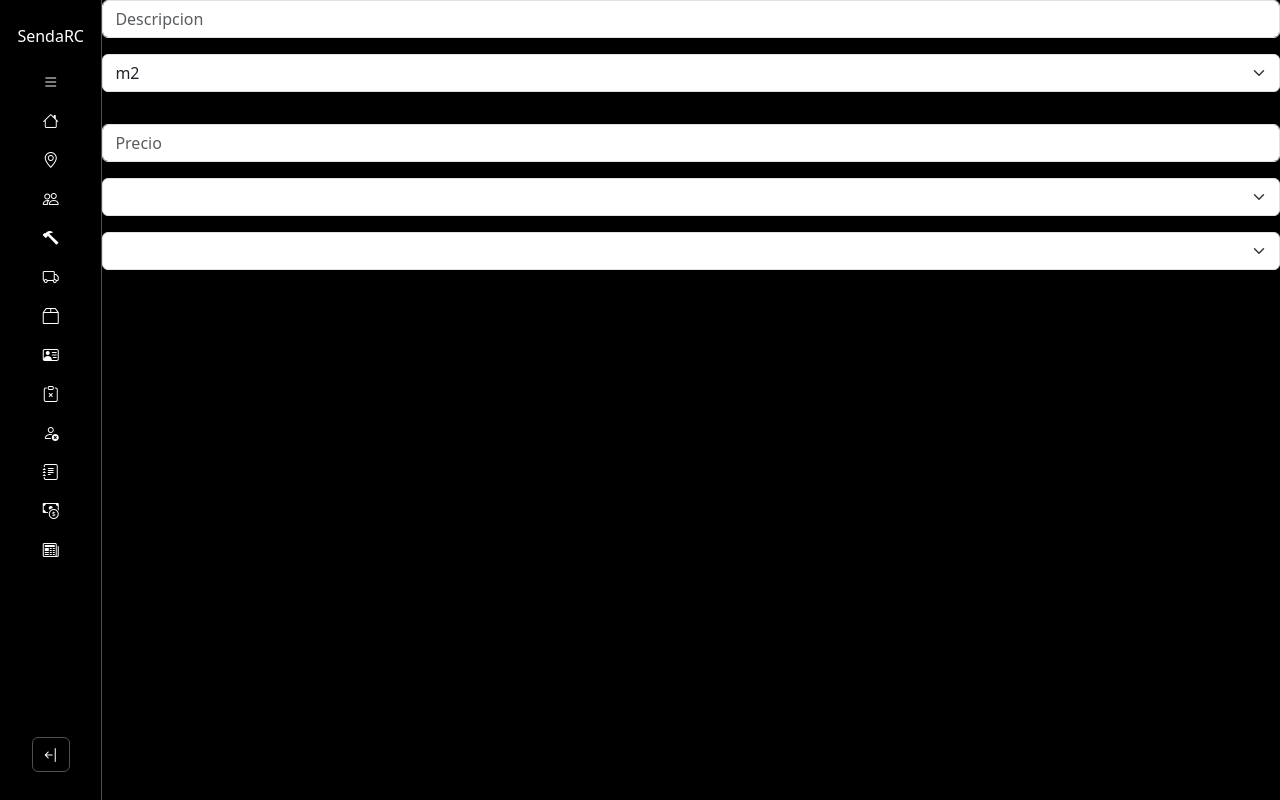
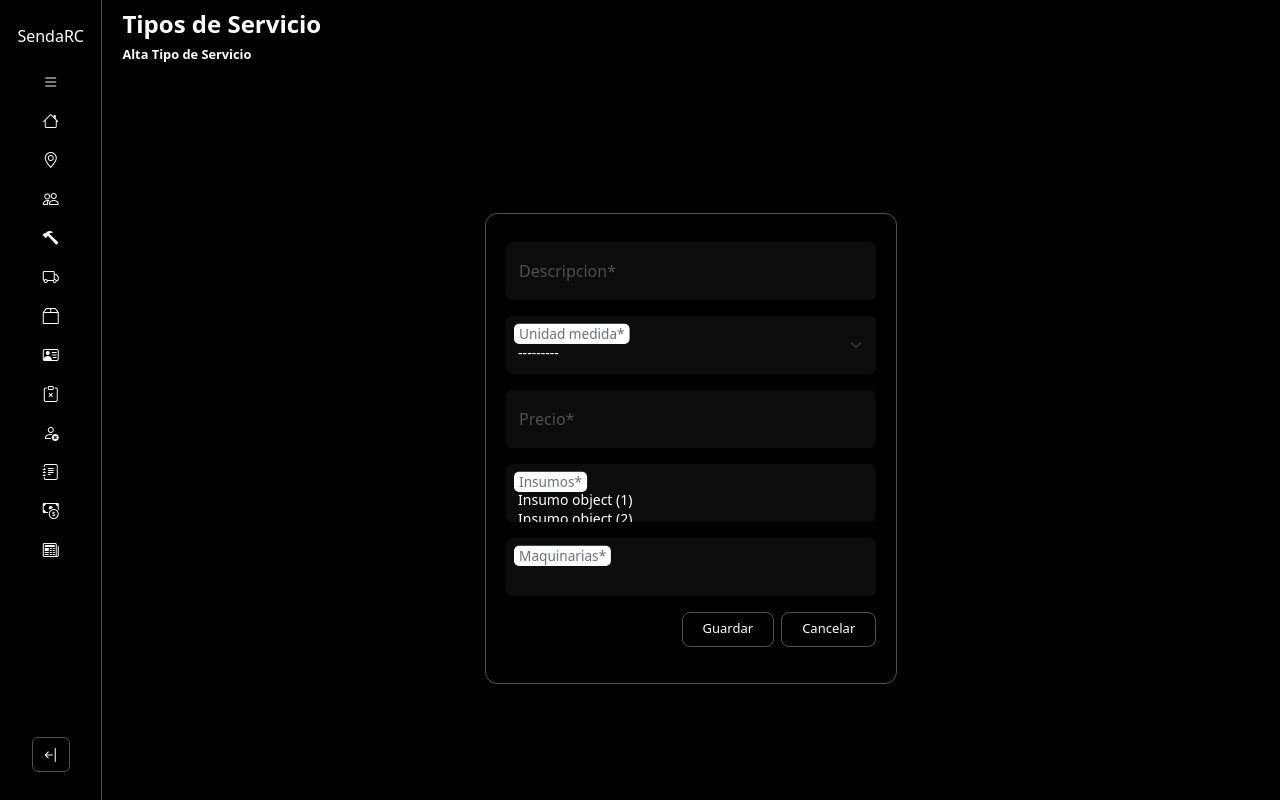
Before and after one commit to UNPSJB/SendaRC, a Django app: page /altaTipoServicio/ in a window 1280 px wide. Run offline with Django 4.2, Linux system fonts and the light colour scheme; data comes from the database, SQL or seed files in the repository; data that the repository does not hold is empty; some libraries are stand-ins or nearby versions.

Commit message:
Agregado ABM Tipo Servicio

```diff
--- a/SendaRC/templates/layouts/baseInicio.html
+++ b/SendaRC/templates/layouts/baseInicio.html
@@ -45,7 +45,7 @@
                     </a>
                 </li>
                 <li class="nav-item">
-                    <a href="#" class="nav-link py-3 rounded-2" aria-current="page" data-bs-toggle="tooltip"
+                    <a href="{% url 'gestionTipoServicio' %}" class="nav-link py-3 rounded-2" aria-current="page" data-bs-toggle="tooltip"
                         data-bs-placement="right" aria-label="TipoServicios" data-bs-original-title="TipoServicios">
                         <i class="bi bi-truck"></i>
                     </a>
--- a/core/forms.py
+++ b/core/forms.py
@@ -18,8 +18,7 @@ class FormAltaInsumo(forms.ModelForm):
             Div(
                 Fieldset(
                     Div(
-                        'Alta Insumo',
-                        css_class='input-group mb-3 info-formulario'
+                        'Alta Insumo'
                     ),
                     Div(
                         FloatingField('descripcion'),
@@ -72,3 +71,33 @@ class ClienteForm(forms.ModelForm):
                 css_class='input-group mb-3 operaciones'
             )
         )
+
+class TipoServicioForm(forms.ModelForm):
+    class Meta:
+        model = TipoServicio
+        fields = ['descripcion', 'unidad_medida', 'precio', 'insumos', 'maquinarias']
+
+    def __init__(self, *args, **kwargs):
+        super(TipoServicioForm, self).__init__(*args, **kwargs)
+        self.helper = FormHelper()
+        self.helper.layout = Layout(
+            Fieldset(
+                Div(
+                    'Alta Servicio',
+                    css_class='input-group mb-3 info-formulario'
+                ),
+                Div(
+                    FloatingField('descripcion'),
+                    FloatingField('unidad_medida'),
+                    FloatingField('precio'),
+                    FloatingField('insumos'),
+                    FloatingField('maquinarias'),
+                    css_class='container-inputs'
+                ),
+            ),
+            Div(
+                Submit('submit', 'Guardar', css_class='btn-Agregar'),
+                Submit('cancel', 'Cancelar', css_class='btn-Agregar'),
+                css_class='input-group mb-3 operaciones'
+            )
+        )
--- a/core/templates/tipoServicio/altaTipoServicio.html
+++ b/core/templates/tipoServicio/altaTipoServicio.html
@@ -1,31 +1,15 @@
-{% extends 'layouts/baseInicio.html' %}
+{% extends 'layouts/baseForm.html' %}
 {% load static %}
-{% block extracss %}
-<link href="{% static 'css/tiposervicio.css' %}" rel="stylesheet" />
+{% load crispy_forms_tags %}
+{% block cssVista %}
+    <link href="{% static 'css/tiposervicio.css' %}" rel="stylesheet" />
 {% endblock %}
-{% block seccion-main %}
-<div class="conteiner">
-    <form action="POST" class="form">
-        <div class="input-group mb-3">
-            <input type="text" class="form-control" placeholder="Descripcion" aria-label="Descripcion"
-                aria-describedby="basic-addon1">
-        </div>
-        <div class="input-group mb-3">
-            <select class="form-select mb-3" aria-label="Default select example">
-                <option value="1" selected>m2</option>
-                <option value="2">Unidad</option>
-            </select>
-        </div>
-        <div class="input-group mb-3">
-            <input type="number" class="form-control" placeholder="Precio" aria-label="Precio"
-                aria-describedby="basic-addon1">
-        </div>
-        <select class="form-select mb-3" name="Insumo">
-            <!-- Opciones de Insumos-->
-        </select>
-        <select class="form-select mb-3" name="Maquinaria">
-            <!-- Opciones de Maquinaria-->
-        </select>
-    </form>
-</div>
+{% block title %}
+    <h1 class="titulo">Tipos de Servicio</h1>
+    <h2 class="operacion">Alta Tipo de Servicio</h2>
 {% endblock %}
+{% block formulario %}
+    <div class="container container-form">
+        {% crispy form %}
+    </div>
+{% endblock %}
--- a/core/urls.py
+++ b/core/urls.py
@@ -8,5 +8,6 @@ urlpatterns = [
     path('altaInsumo/', altaInsumo, name = 'altaInsumo'),
     path('gestionInsumos/', gestionInsumos, name = 'gestionInsumos'),
     path('modificarInsumo/', modificarInsumo, name = 'modificarInsumo'),
-    path('altaTipoServicio/', altaTipoServicio)
+    path('altaTipoServicio/', altaTipoServicio, name='altaTipoServicio'),
+    path('gestionTipoServicio/', gestionTipoServicio, name='gestionTipoServicio'),
 ]
--- a/core/views.py
+++ b/core/views.py
@@ -38,4 +38,17 @@ def modificarInsumo(request):
     return render(request, 'insumo/modificarInsumo.html')
 
 def altaTipoServicio(request):
-    return render(request, 'tipoServicio/altaTipoServicio.html')
+    if request.method == 'GET':
+        return render(request, 'tipoServicio/altaTipoServicio.html', {
+            'form': TipoServicioForm()})
+    else:
+        form = FormAltaTipoServicio(request.POST)
+        if form.is_valid():
+            tipoServicio = form.save()
+            return redirect('gestionTipoServicio', {
+                'tipoServicio': tipoServicio})
+
+def gestionTipoServicio(request):
+    return render(request, 'tipoServicio/gestionTipoServicio.html', {
+        'tipoServicios': TipoServicio.objects.all()
+    })
--- /dev/null
+++ b/static/css/tiposervicio.css
@@ -0,0 +1,10 @@
+.container-form{
+    color: #505050;
+    border: 1px solid #505050;
+    padding: 20px;
+    width: 35%;
+    border-radius: 12px;
+}
+.container-inputs{
+    color: #505050;
+}
```
Also changed, not shown: core/templates/tipoServicio/gestionTipoServicio.html (+40 -0 lines).
